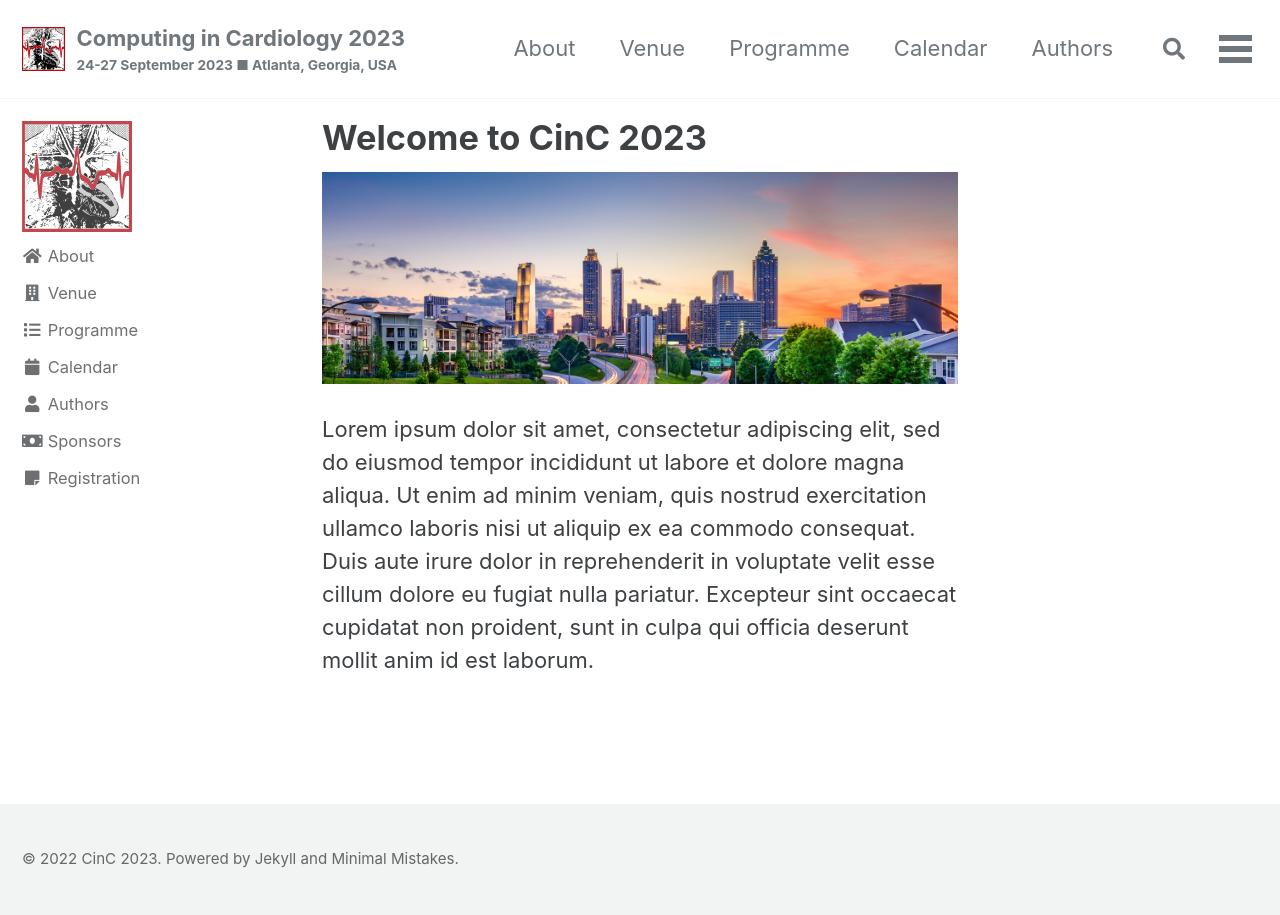
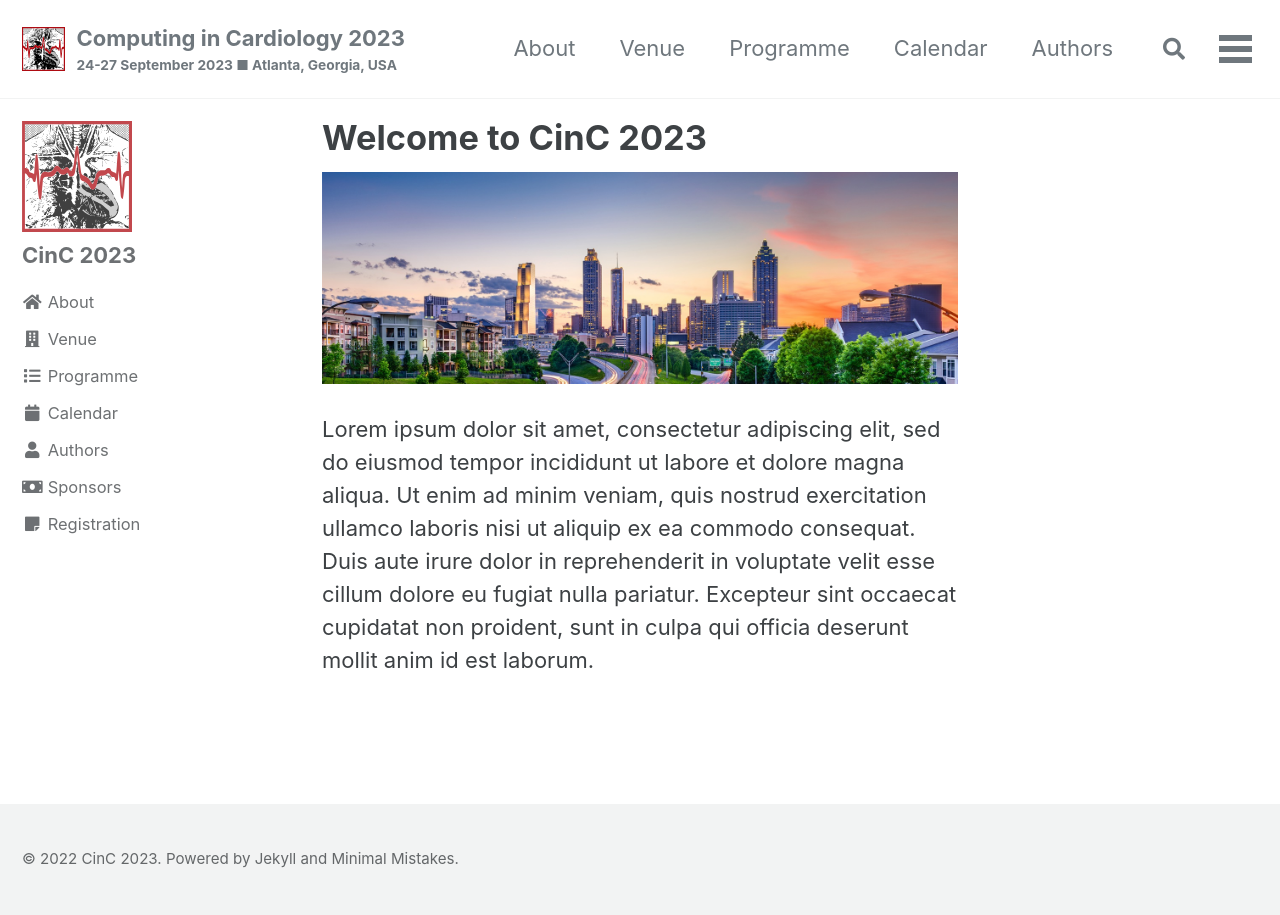
Before and after one commit to Hannahpractice/cinc2023testing.github.io, a Jekyll site: the page built from pages/home.md, in a window 1280 px wide. Built offline with Jekyll 4.4.1, drawn with Linux system fonts in a browser that asks for light colours; cached includes are drawn as plain includes.

```diff
--- a/_config.yml
+++ b/_config.yml
@@ -104,9 +104,9 @@ analytics:
 
 # Site Author
 author:
-  name             :
+  name             : CinC 2023
   avatar           : "/assets/img/cinc.svg"
-  bio              :
+  bio              : ""
   location         :
   email            :
   links:
```
